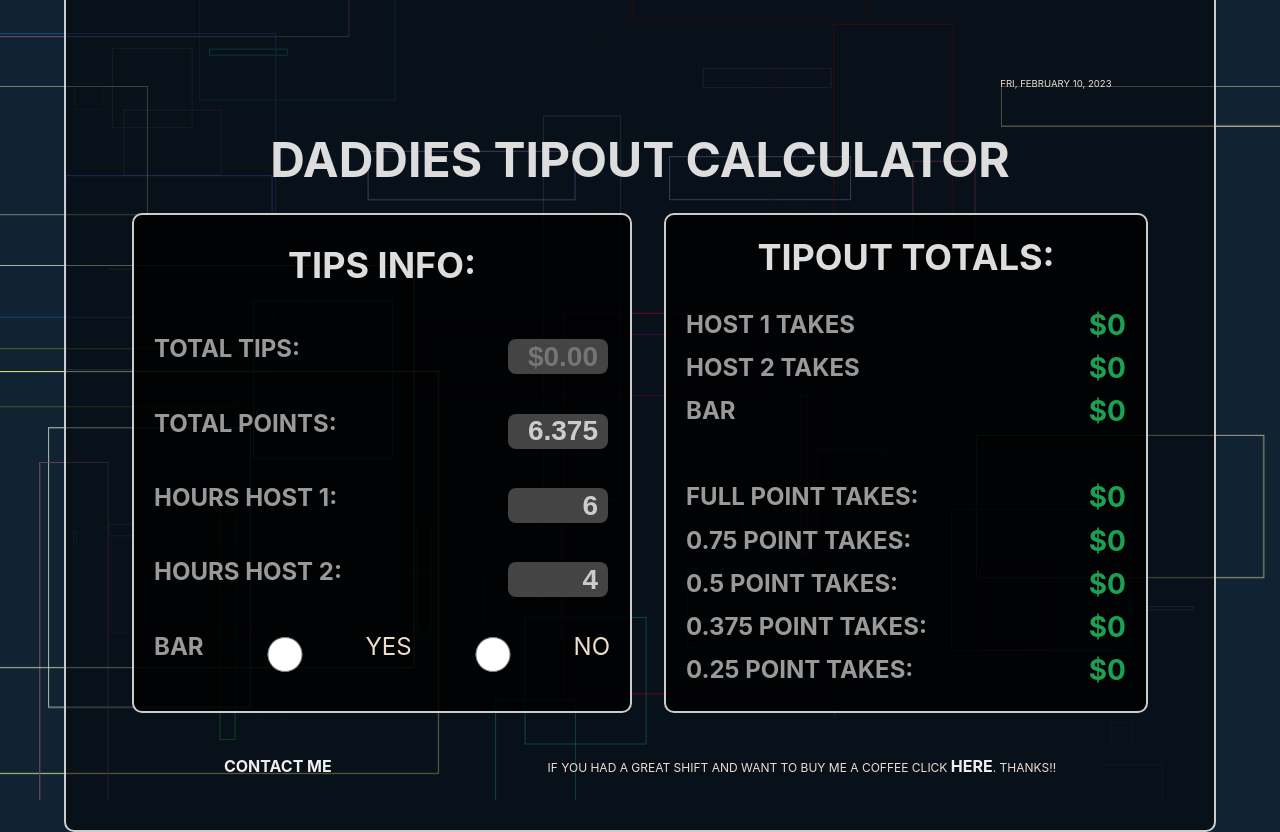
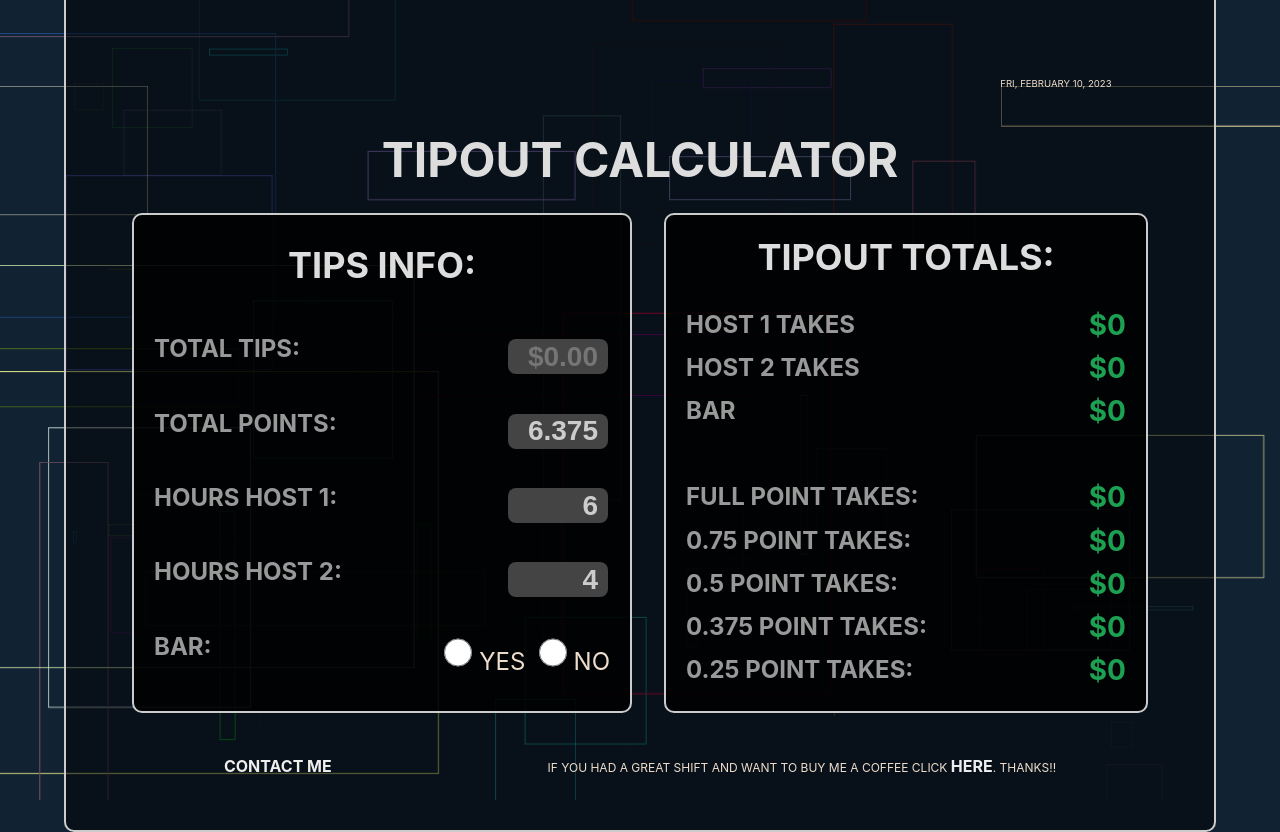
Before and after one commit to write2cmdg/tipout-calculator, a React (Create React App) app: page / in a window 1280 px wide. Built offline with nearby package versions, Linux system fonts and the light colour scheme.

Commit message:
styled radio buttons

```diff
--- a/src/App.css
+++ b/src/App.css
@@ -55,11 +55,7 @@ h2, h1 {
 h4 {
   color: #999;
 }
-.form-group {
-  display: flex;
-  flex-direction: row;
-  justify-content: space-between;
-}
+
 input {
   margin: 2px;
   border: none;
@@ -124,7 +120,17 @@ footer {
   font-size: .6rem;
 }
 
+.form-group, .radio-group {
+  display: flex;
+  flex-direction: row;
+  justify-content: space-between;
+}
 
+
+.radio {
+  margin: 0;
+  width: 1rem;
+}
 
 @media (min-width: 700px) {
 
@@ -135,6 +141,11 @@ footer {
 
   .result, input {
     font-size: 1.5rem;
+  }
+
+  .radio {
+    margin: 0;
+    width: 1.5rem;
   }
 
   input {
@@ -204,4 +215,9 @@ footer {
   .result, input {
     font-size: 1.75rem;
   }
+
+  .radio {
+    margin: 0;
+    width: 1.75rem;
+  }
 }
--- a/src/App.js
+++ b/src/App.js
@@ -29,7 +29,7 @@ function App() {
 
     <div className="container">
           <div><CurrentTime /></div>
-      <h1 className='toggle' >Daddies tipout calculator</h1>
+      <h1 className='toggle' >Tipout calculator</h1>
       <div className='main-container'>
         <div className="top-half">
           <div> <BackgroundAnimation /></div>
@@ -51,10 +51,12 @@ function App() {
               <h4>Hours Host 2: </h4>
               <input  type="text" name="hostTwoHours" value={hostTwoHours} placeholder={hostTwoHours} onChange={(e) => setHostTwoHours(e.target.value)} />
             </div>
-            <div className='form-group'>
-              <h4>Bar </h4>
-              <input type="radio" name="bar" value={0.03} onChange={(e) => setIsBar(e.target.value)} />Yes
-              <input type="radio" name="bar" value={0} onChange={(e) => setIsBar(e.target.value)} />No
+            <div className='radio-group'>
+              <h4>Bar: </h4>
+              <div>
+                <input className="radio" type="radio" name="bar" value={0.03} onChange={(e) => setIsBar(e.target.value)} /> yes &nbsp;
+                <input className="radio" type="radio" name="bar" value={0} onChange={(e) => setIsBar(e.target.value)} /> no
+              </div>
             </div>
 
           </form>
```
